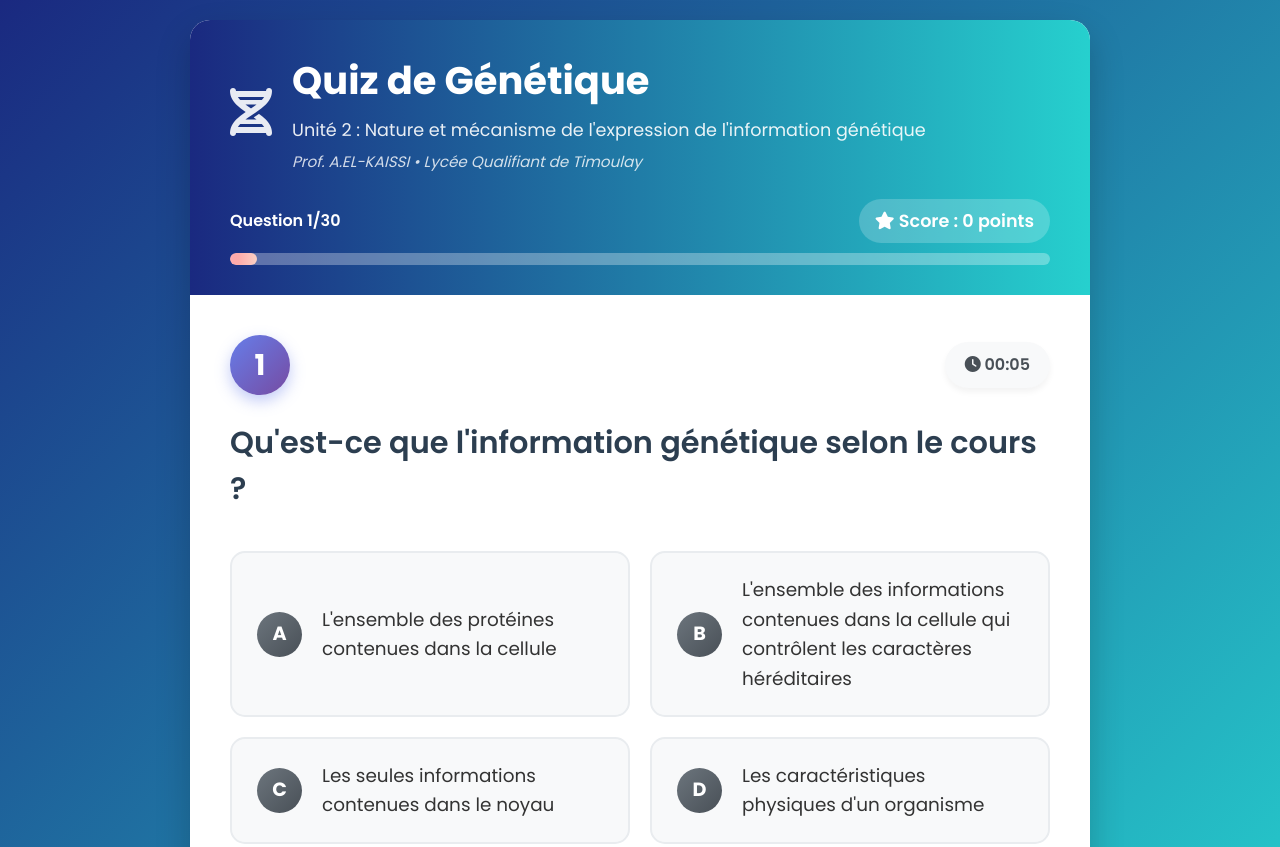
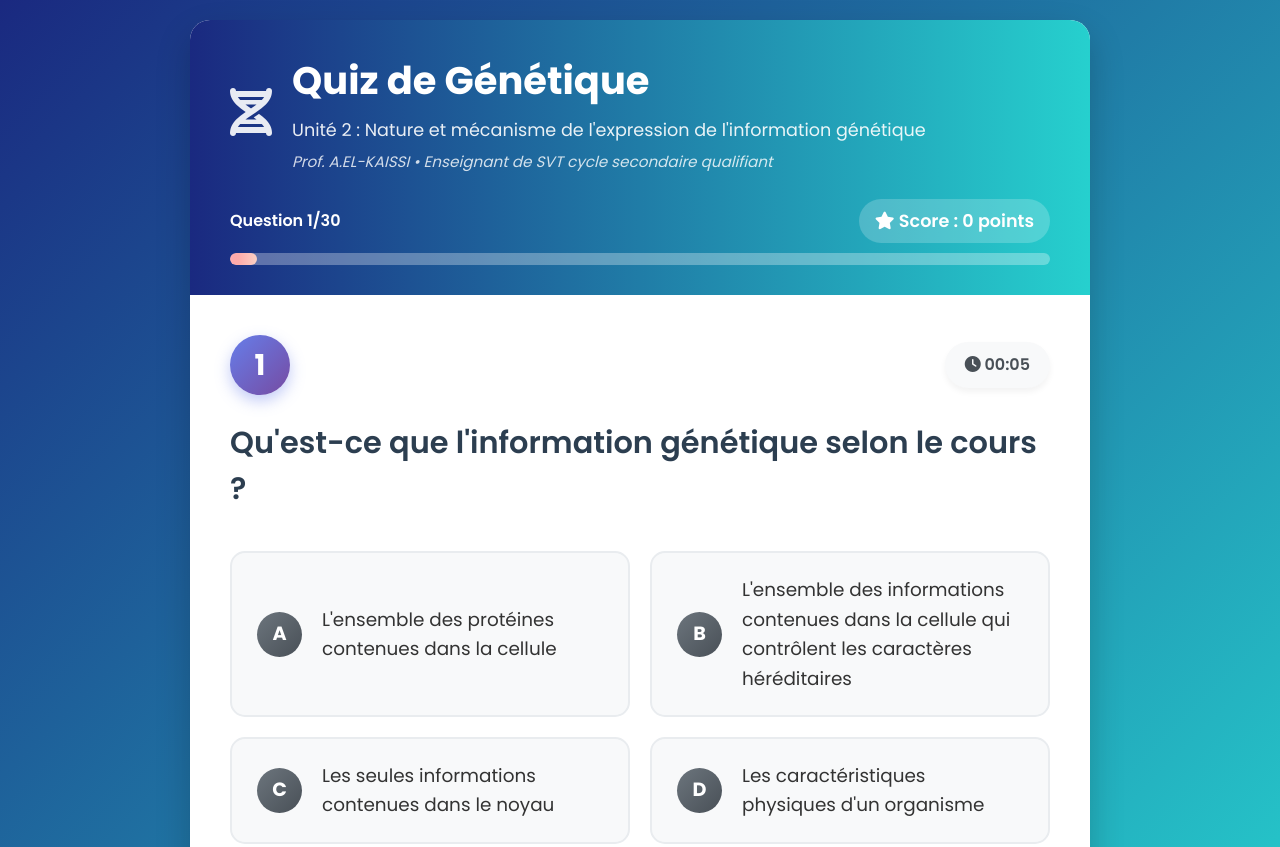
Before and after one commit to elkaissi/G-n-tique-Quiz, a plain HTML site: page index.html in a window 1280 px wide. Shown: the top 847 px of the page. Drawn offline with Linux system fonts and the light colour scheme.

Commit message:
index.html

```diff
--- a/index.html
+++ b/index.html
@@ -20,7 +20,7 @@
                     <div>
                         <h1>Quiz de Génétique</h1>
                         <p class="subtitle">Unité 2 : Nature et mécanisme de l'expression de l'information génétique</p>
-                        <p class="professor">Prof. A.EL-KAISSI • Lycée Qualifiant de Timoulay</p>
+                        <p class="professor">Prof. A.EL-KAISSI • Enseignant de SVT cycle secondaire qualifiant</p>
                     </div>
                 </div>
 
```
